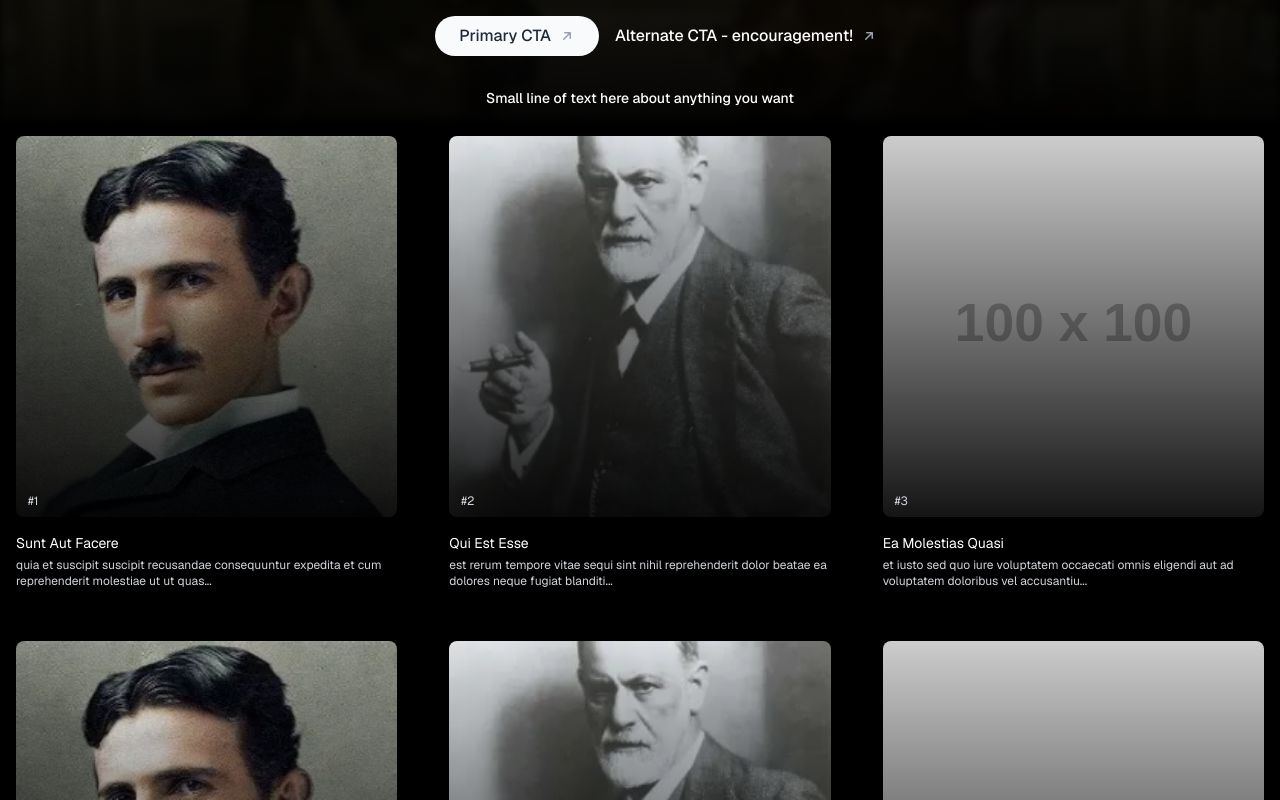
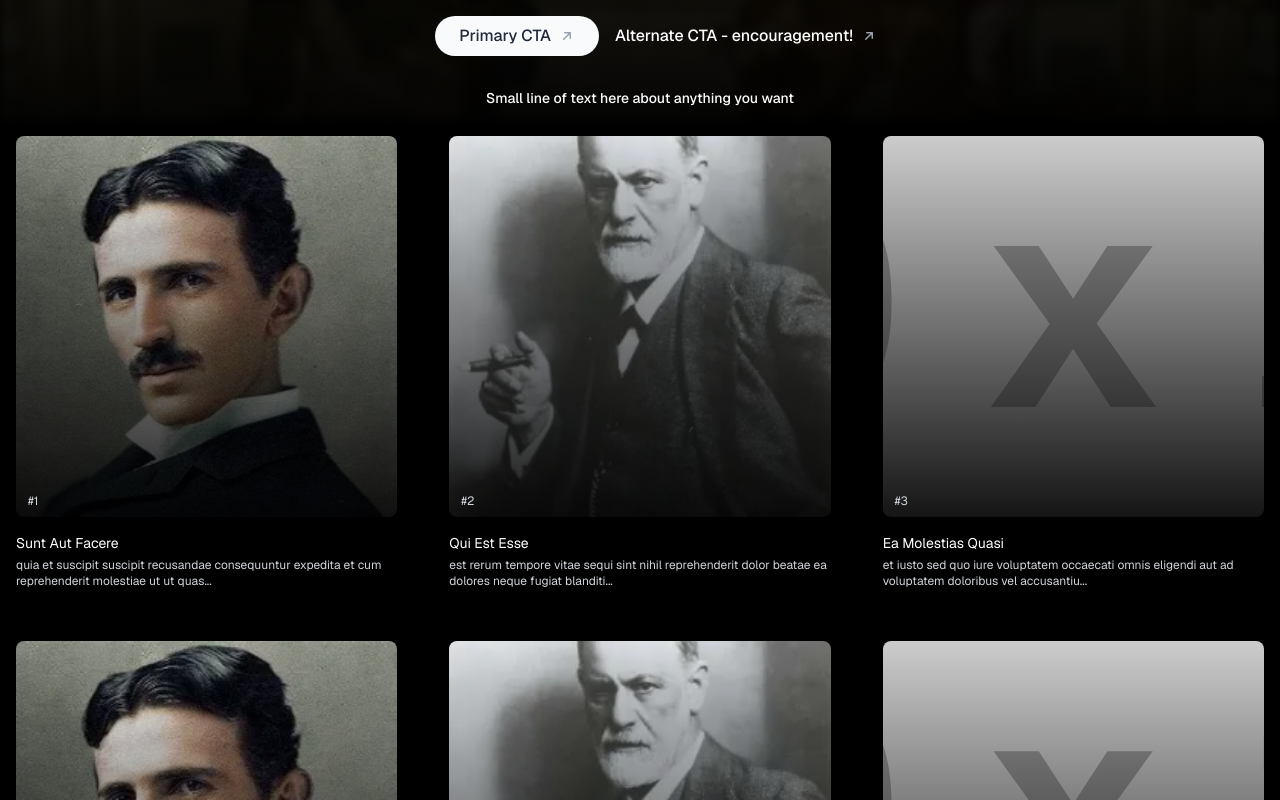
Before and after one commit to Harmxn02/h5.harmansingh.nl, a Next.js app: page / in a window 1280 px wide. Shown: the part 680-1480 px from the top of the page. Built offline with nearby package versions, Linux system fonts and the light colour scheme.

Commit message:
Make placeholder images 10x10 instead of 100x100 (marginally smaller file size)

```diff
--- a/src/data/posts.js
+++ b/src/data/posts.js
@@ -16,7 +16,7 @@ const posts = [
 	},
 	{
 		id: 3,
-		image: "https://placehold.co/100x100/000000/FFF",
+		image: "https://placehold.co/10x10/000000/FFF",
 		title: "Ea Molestias Quasi",
 		body: "et iusto sed quo iure\nvoluptatem occaecati omnis eligendi aut ad\nvoluptatem doloribus vel accusantium quis pariatur\nmolestiae porro eius odio et labore et velit aut",
 	},
@@ -34,7 +34,7 @@ const posts = [
 	},
 	{
 		id: 6,
-		image: "https://placehold.co/100x100/000000/FFF",
+		image: "https://placehold.co/10x10/000000/FFF",
 		title: "Dolorem Eum Magni",
 		body: "ut aspernatur corporis harum nihil quis provident sequi\nmollitia nobis aliquid molestiae\nperspiciatis et ea nemo ab reprehenderit accusantium quas\nvoluptate dolores velit et doloremque molestiae",
 	},
```
